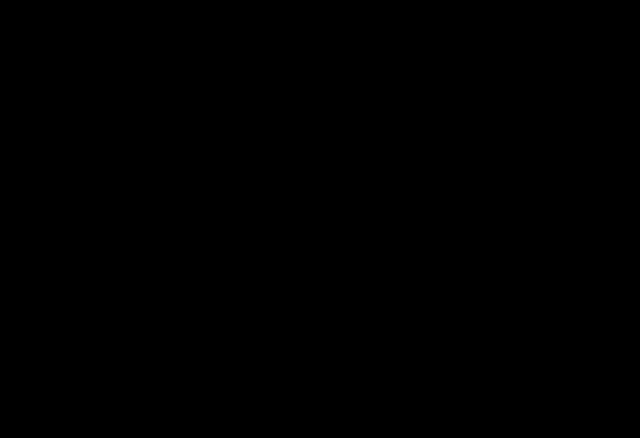
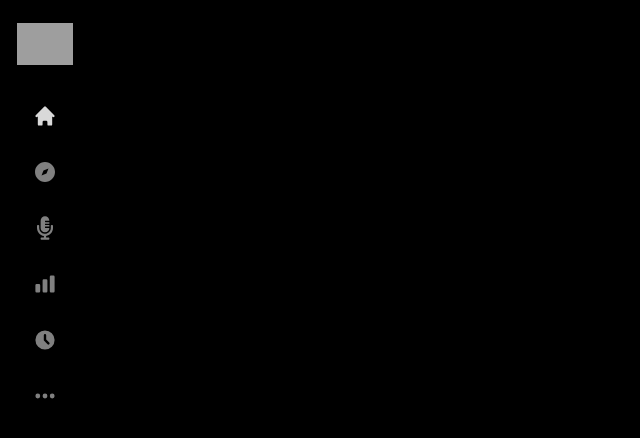
Before and after one commit to AnwarHossainSR/nextjs-spotify-clone, a Next.js app: page / in a window 1280 px wide. Shown: the top 438 px of the page, without its empty margins (0-640 px from the left). Built offline with nearby package versions, Linux system fonts and the light colour scheme; grey boxes are pictures that could not be loaded.

Commit message:
design SIdebar

```diff
--- /dev/null
+++ b/components/Body.js
@@ -0,0 +1,9 @@
+import React from 'react'
+
+const Body = () => {
+  return (
+    <div>Body</div>
+  )
+}
+
+export default Body
--- a/components/Dashboard.js
+++ b/components/Dashboard.js
@@ -1,7 +1,23 @@
 import React from 'react';
+import Body from './Body';
+import Right from './Right';
+import Sidebar from './Sidebar';
 
 const Dashboard = () => {
-  return <div>Dashboard</div>;
+  return (
+    <main className='flex min-h-screen min-w-max bg-black lg:pb-24'>
+      <Sidebar />
+      <Sidebar />
+      <Body />
+      <Right />
+
+      {/*{showPlayer && (
+        <div className='fixed bottom-0 left-0 right-0 z-50'>
+          <Player accessToken={accessToken} trackUri={playingTrack.uri} />
+        </div>
+      )} */}
+    </main>
+  );
 };
 
 export default Dashboard;
--- /dev/null
+++ b/components/Right.js
@@ -0,0 +1,9 @@
+import React from 'react'
+
+const Right = () => {
+  return (
+    <div>Right</div>
+  )
+}
+
+export default Right
--- /dev/null
+++ b/components/Sidebar.js
@@ -0,0 +1,33 @@
+import {
+  ChartBarIcon,
+  ClockIcon,
+  DotsHorizontalIcon,
+  HomeIcon,
+} from '@heroicons/react/solid';
+import Image from 'next/image';
+import { FaMicrophoneAlt } from 'react-icons/fa';
+import { RiCompassFill } from 'react-icons/ri';
+
+function Sidebar() {
+  return (
+    <section className='fixed top-0 z-40 flex flex-col p-4 items-center bg-black w-[90px] h-screen space-y-8'>
+      <Image
+        src='https://rb.gy/xkacau'
+        width={56}
+        height={56}
+        objectFit='contain'
+        alt='Spotify'
+      />
+      <div className='flex flex-col space-y-8'>
+        <HomeIcon className='sidebarIcon text-white opacity-[0.85]' />
+        <RiCompassFill className='sidebarIcon text-2xl' />
+        <FaMicrophoneAlt className='sidebarIcon ml-1' />
+        <ChartBarIcon className='sidebarIcon' />
+        <ClockIcon className='sidebarIcon' />
+        <DotsHorizontalIcon className='sidebarIcon' />
+      </div>
+    </section>
+  );
+}
+
+export default Sidebar;
--- a/package.json
+++ b/package.json
@@ -9,10 +9,12 @@
     "lint": "next lint"
   },
   "dependencies": {
+    "@heroicons/react": "^1.0.6",
     "@tailwindcss/forms": "^0.5.2",
     "next": "12.2.3",
     "react": "18.2.0",
     "react-dom": "18.2.0",
+    "react-icons": "^4.4.0",
     "tailwind-scrollbar-hide": "^1.1.7"
   },
   "devDependencies": {
```
Also changed, not shown: 1 other file (tests, documents, lock files or other folders).
